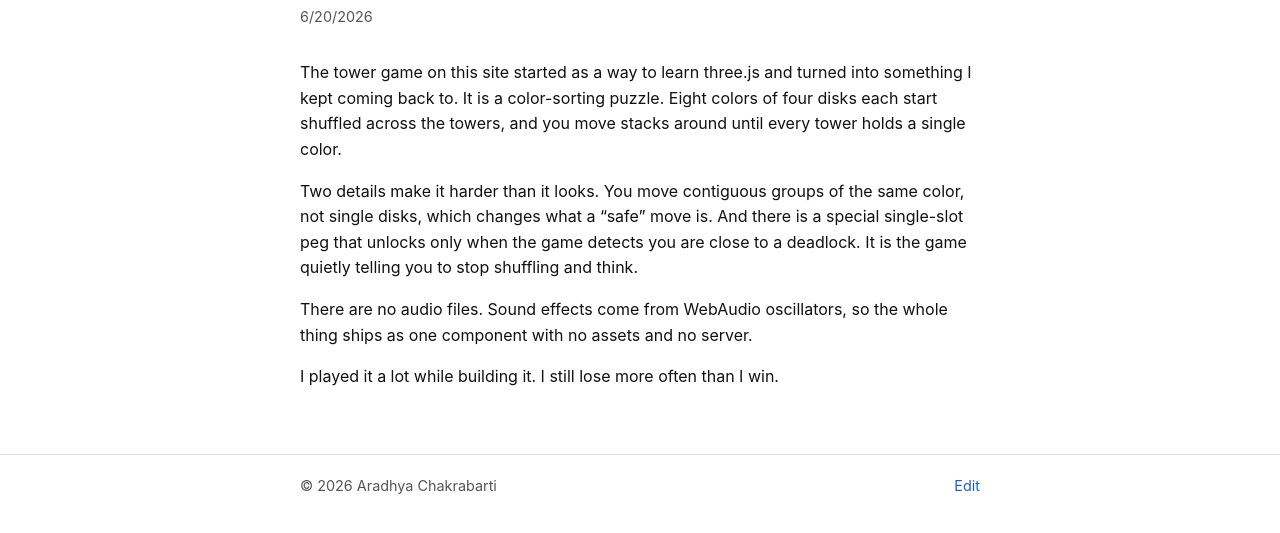
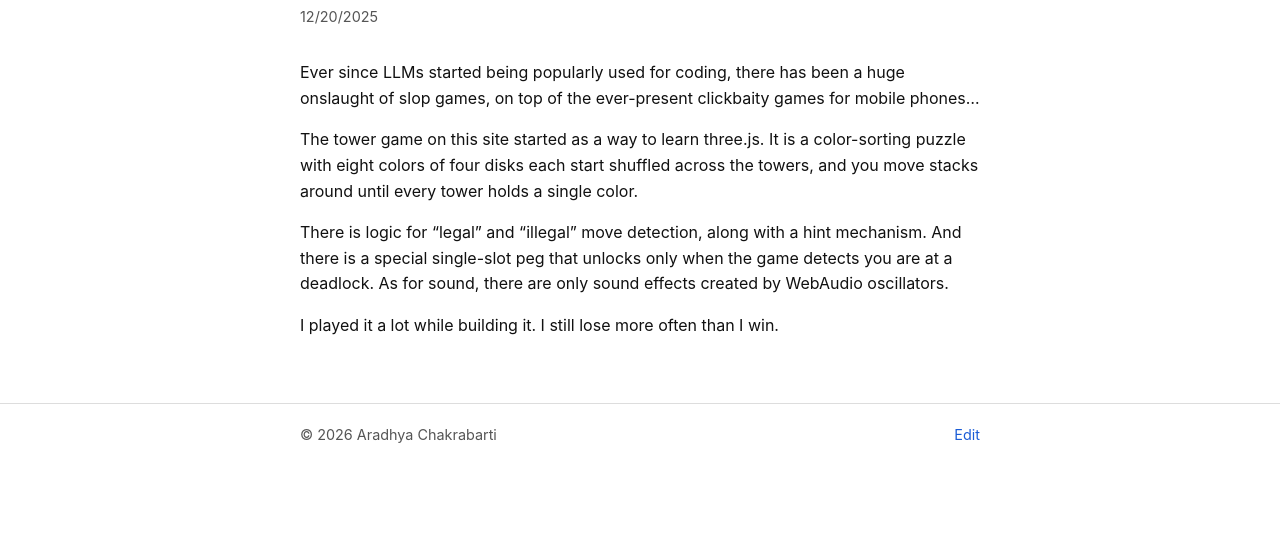
Before and after one commit to TimeATronics/aradhyac, an Astro site in the folder site/: page /blog/tower-game in a window 1280 px wide. Shown: the part 155-688 px from the top of the page. Built offline with nearby package versions, Linux system fonts and the light colour scheme; Astro itself is replaced by a stand-in of ours.

Commit message:
blog: update tower-game.md

```diff
--- a/site/src/content/blog/tower-game.md
+++ b/site/src/content/blog/tower-game.md
@@ -1,14 +1,13 @@
 ---
 title: "A color-sorting tower game in three.js"
-pubDate: 2026-06-20
-description: "Eight towers, eight colors, two auxiliary pegs, and one stubborn single-slot peg."
+pubDate: 2025-12-20
+description: "A simple implementation of those clickbaity tower sort games ¬_¬"
 tags: ["games", "webgl"]
 ---
+Ever since LLMs started being popularly used for coding, there has been a huge onslaught of slop games, on top of the ever-present clickbaity games for mobile phones...
 
-The tower game on this site started as a way to learn three.js and turned into something I kept coming back to. It is a color-sorting puzzle. Eight colors of four disks each start shuffled across the towers, and you move stacks around until every tower holds a single color.
+The tower game on this site started as a way to learn three.js. It is a color-sorting puzzle with eight colors of four disks each start shuffled across the towers, and you move stacks around until every tower holds a single color.
 
-Two details make it harder than it looks. You move contiguous groups of the same color, not single disks, which changes what a "safe" move is. And there is a special single-slot peg that unlocks only when the game detects you are close to a deadlock. It is the game quietly telling you to stop shuffling and think.
-
-There are no audio files. Sound effects come from WebAudio oscillators, so the whole thing ships as one component with no assets and no server.
+There is logic for "legal" and "illegal" move detection, along with a hint mechanism. And there is a special single-slot peg that unlocks only when the game detects you are at a deadlock. As for sound, there are only sound effects created by WebAudio oscillators.
 
 I played it a lot while building it. I still lose more often than I win.
```
